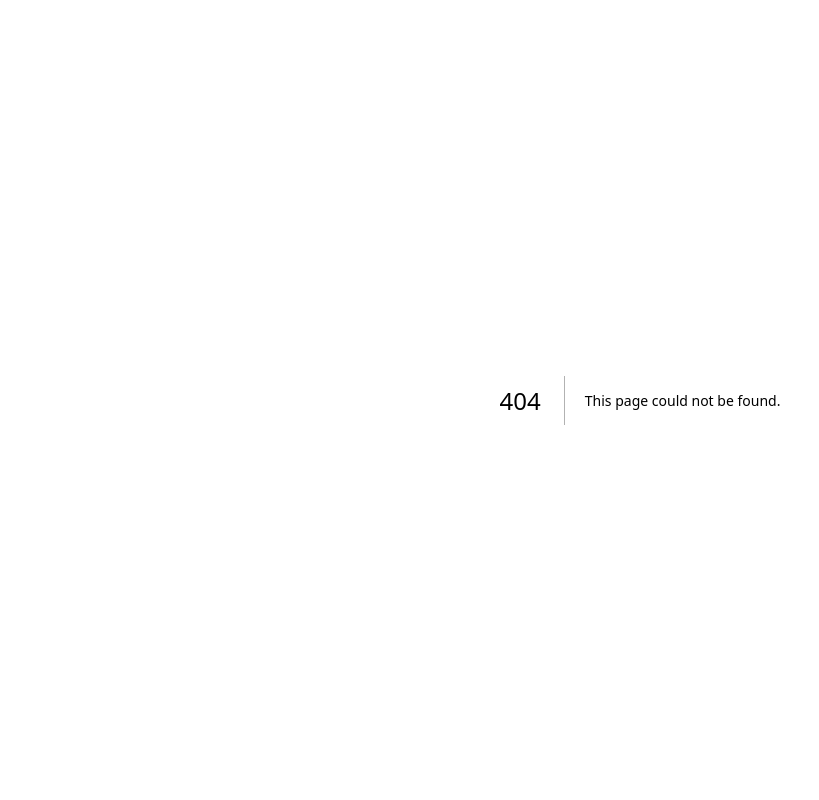
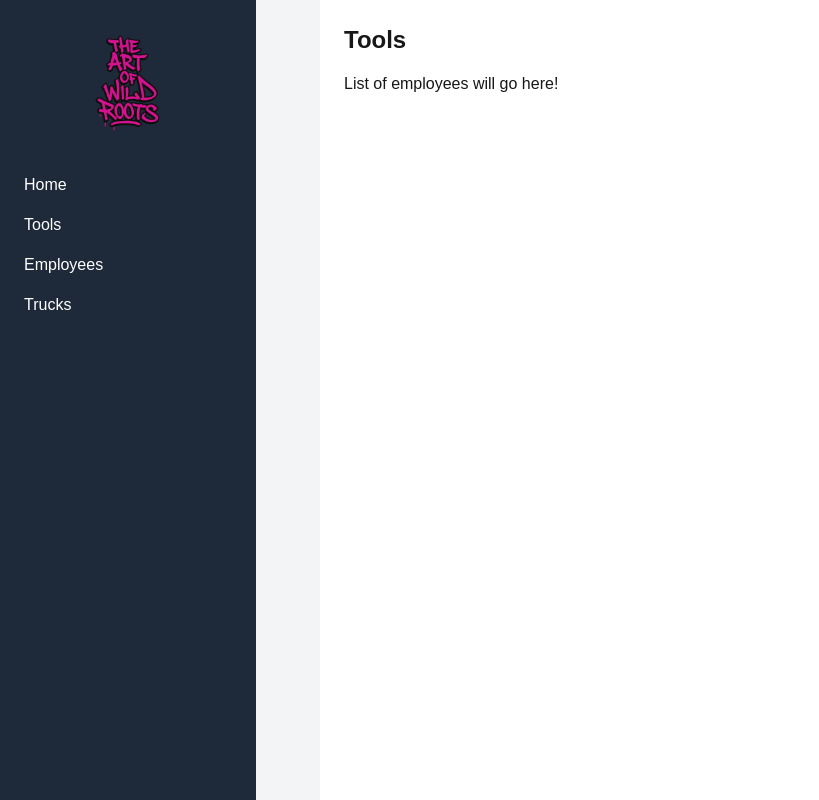
Before and after one commit to wrpachonlop/TAOWR-frontend, a Next.js app: page /employees in a window 1280 px wide. Before the commit this address had no page. Shown: the whole page, without its empty margins (0-819 px from the left). Built offline with nearby package versions, Linux system fonts and the light colour scheme.

Commit message:
Finished the navigation

```diff
--- /dev/null
+++ b/src/app/employees/page.js
@@ -0,0 +1,8 @@
+export default function ToolsPage() {
+    return (
+      <div>
+        <h1 className="text-2xl font-bold mb-4">Tools</h1>
+        <p>List of employees will go here!</p>
+      </div>
+    );
+  }
--- a/src/app/layout.js
+++ b/src/app/layout.js
@@ -1,5 +1,6 @@
 import { Geist, Geist_Mono } from "next/font/google";
 import "./globals.css";
+import LayoutMenu from "../components/Layout"
 
 const geistSans = Geist({
   variable: "--font-geist-sans",
@@ -22,7 +23,10 @@ export default function RootLayout({ children }) {
       <body
         className={`${geistSans.variable} ${geistMono.variable} antialiased`}
       >
-        {children}
+        <div className="flex min-h-screen">
+          <LayoutMenu />
+          <main className="flex-1 p-6">{children}</main> {/* 👈 Page content */}
+        </div>
       </body>
     </html>
   );
--- /dev/null
+++ b/src/app/tools/page.js
@@ -0,0 +1,8 @@
+export default function ToolsPage() {
+    return (
+      <div>
+        <h1 className="text-2xl font-bold mb-4">Tools</h1>
+        <p>List of tools will go here!</p>
+      </div>
+    );
+  }
--- /dev/null
+++ b/src/app/trucks/page.js
@@ -0,0 +1,8 @@
+export default function ToolsPage() {
+    return (
+      <div>
+        <h1 className="text-2xl font-bold mb-4">Tools</h1>
+        <p>List of trucks will go here!</p>
+      </div>
+    );
+  }
--- /dev/null
+++ b/src/components/Layout.js
@@ -0,0 +1,32 @@
+import Link from "next/link";
+import Image from "next/image";
+
+export default function Layout({ children }) {
+  return (
+    <div className="flex min-h-screen">
+      {/* Sidebar */}
+      <aside className="w-64 bg-gray-800 text-white p-6">
+      <div className="mb-8 flex justify-center">
+        <Image
+          src="/logo.png" // <-- put your image inside the public/ folder
+          width={500}
+          height={500}
+          alt="TAOWR Logo"
+          className="rounded-full" // optional: makes it rounded
+        />
+      </div>
+        <nav className="flex flex-col space-y-4">
+          <Link href="/" className="hover:text-gray-300">Home</Link>
+          <Link href="/tools" className="hover:text-gray-300">Tools</Link>
+          <Link href="/employees" className="hover:text-gray-300">Employees</Link>
+          <Link href="/trucks" className="hover:text-gray-300">Trucks</Link>
+        </nav>
+      </aside>
+
+      {/* Main Content */}
+      <main className="flex-1 bg-gray-100 p-8">
+        {children}
+      </main>
+    </div>
+  );
+}
```
Also changed, not shown: public/logo.png (added).
